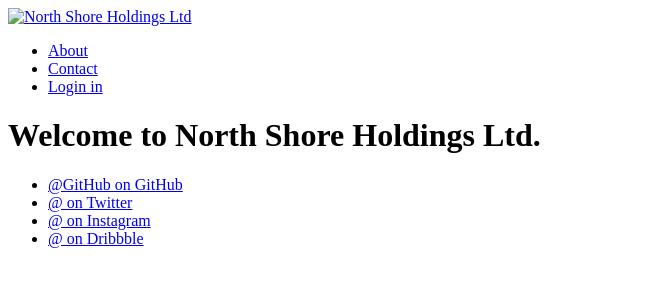
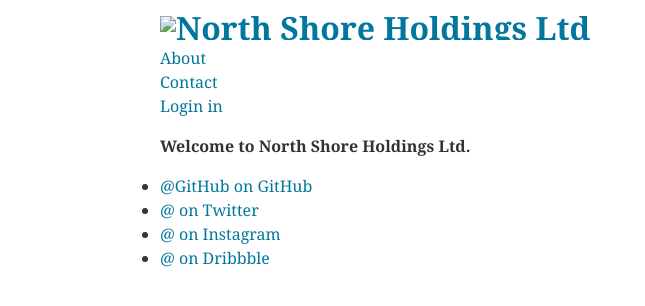
Before and after one commit to scottweisman/northshoreholdings, a Jekyll site: the page built from index.html, in a window 1280 px wide. Shown: the top 306 px of the page, without its empty margins (0-645 px from the left). Built offline with Jekyll 4.4.1, drawn with Linux system fonts in a browser that asks for light colours; nearby versions of some CDN libraries; Markdown is read by kramdown in place of the engine named in the settings.

Commit message:
fixed link to stylesheets

```diff
--- a/_includes/head.html
+++ b/_includes/head.html
@@ -9,11 +9,11 @@
     <meta name="description" content="{{ site.description }}">
     <meta name="viewport" content="width=device-width, initial-scale=1.0">
     <meta charset="utf-8">
-    <link rel="stylesheet" type="text/css" href="/assets/stylesheets/style.css">
+    <link rel="stylesheet" type="text/css" href="/stylesheets/style.css">
+    {% if page.stylesheet %}
+      <link rel="stylesheet" type="text/css" href="/stylesheets/{{ page.stylesheet }}.css">
+    {% endif %}
     <link href='http://fonts.googleapis.com/css?family=Oswald:400,300,700' rel='stylesheet' type='text/css'>
-    {% if page.stylesheet %}
-      <link rel="stylesheet" type="text/css" href="/assets/stylesheets/{{ page.stylesheet }}.css">
-    {% endif %}
     <script src="//ajax.googleapis.com/ajax/libs/jquery/1.11.0/jquery.min.js"></script>
-    <script type="text/javascript" src="/assets/javascript/scripts.js"></script>
+    <script type="text/javascript" src="/javascripts/scripts.js"></script>
   </head>
```
